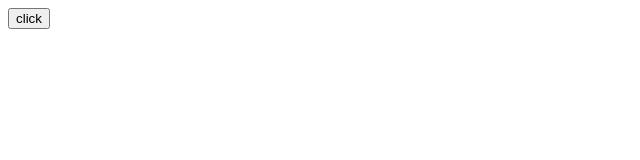
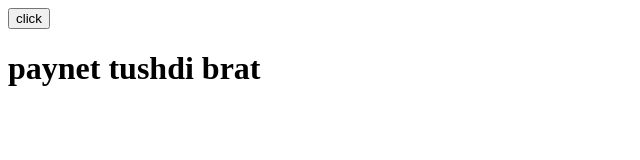
Before and after one commit to ATHAMWAR/githubgakirdim, a plain HTML site: page index.html in a window 1280 px wide. Shown: the whole page, without its empty margins (0-640 px from the left). Drawn offline with Linux system fonts and the light colour scheme.

Commit message:
Update index.html

```diff
--- a/index.html
+++ b/index.html
@@ -7,5 +7,6 @@
 </head>
 <body>
    <button>click</button>
+     <h1>paynet tushdi brat </h1>
 </body>
 </html>
```
